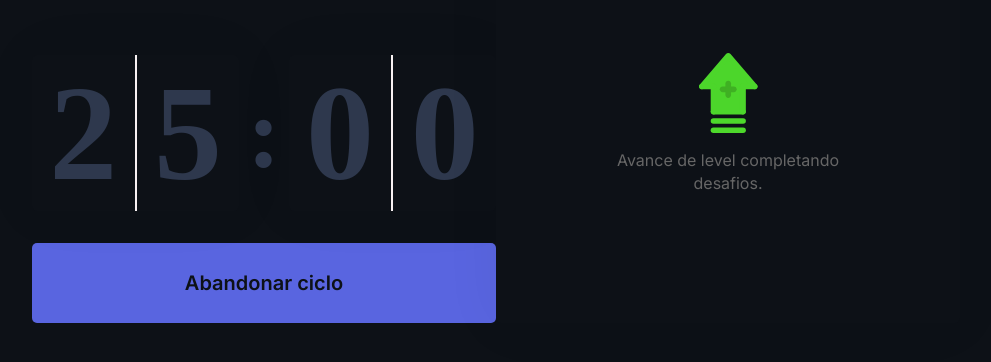
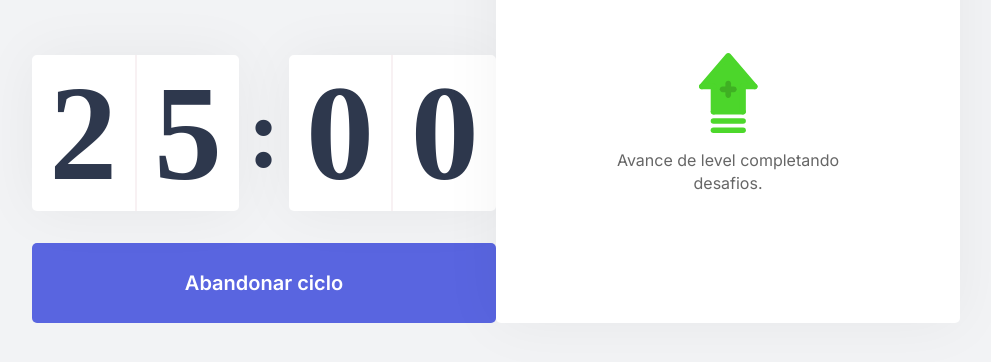
Before and after one commit to padraorezende/NLW-04-ReactJS, a Next.js app: page / in a window 1280 px wide. Shown: the part 344-706 px from the top of the page, without its empty margins (144-1135 px from the left). Built offline with nearby package versions, Linux system fonts and the light colour scheme.

Commit message:
Alterando estilizacao global

```diff
--- a/src/styles/global.scss
+++ b/src/styles/global.scss
@@ -4,10 +4,9 @@
     box-sizing: border-box;
 }
 
-
 :root {
-    --white: #0d1117;
-    --background: #0d1117;
+    --white: #fff;
+    --background: #f2f3f5;
     --gray-line: #dcdde0;
     --text: #666666;
     --text-highlight: #b3b9ff;
@@ -19,13 +18,13 @@
     --blue-twitter: #2aa9e0;
 }
 
-@media (max-width: 1080px) {
+@media(max-width: 1080px) {
     html {
       font-size: 93.75%;
     }
 }
 
-@media (max-width: 720px) {
+@media(max-width: 720px) {
     html {
       font-size: 87.5%;
     }
@@ -36,8 +35,8 @@ body {
     color: var(--text);
 }
 
-body,input,textarea,button {
-    font: 400 16px "Inter", sans-serif;
+body, input, textarea, button {
+    font: 400 1rem 'Inter', sans-serif;
 }
 
 button {
```
